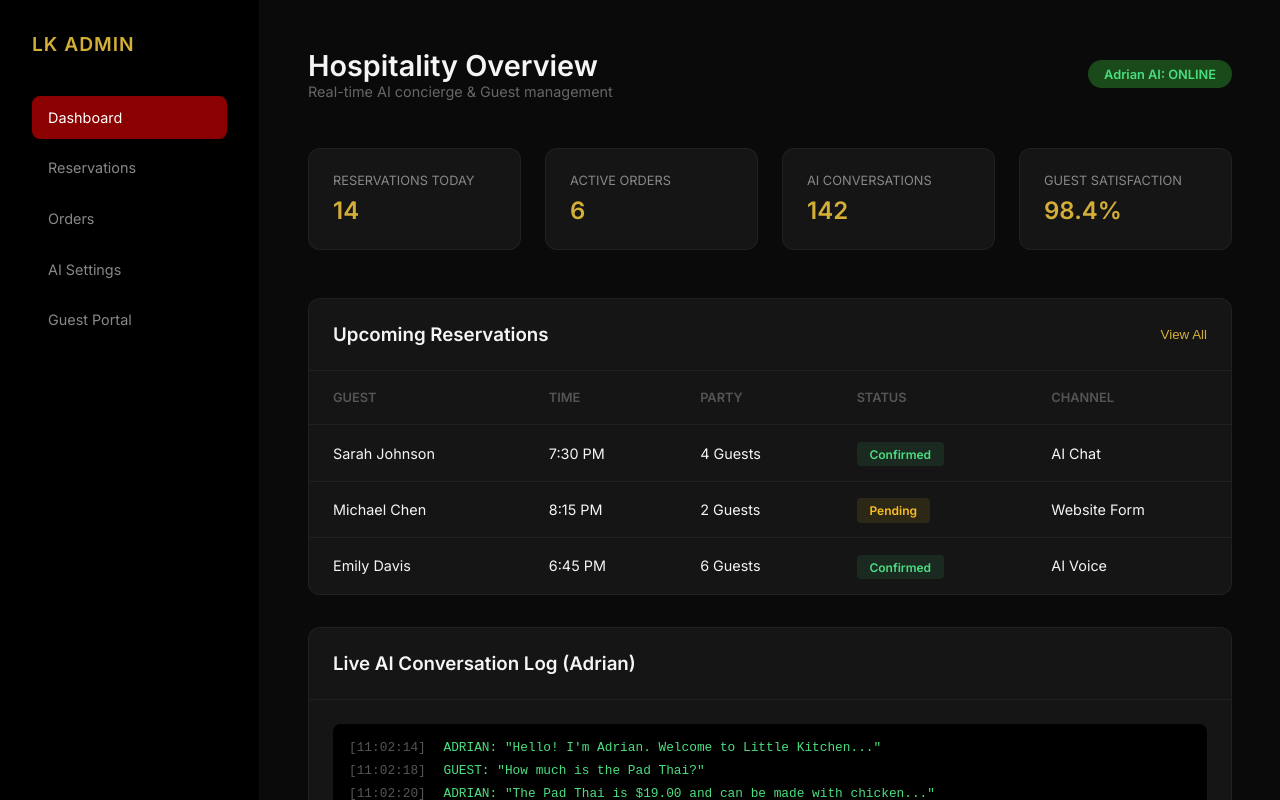
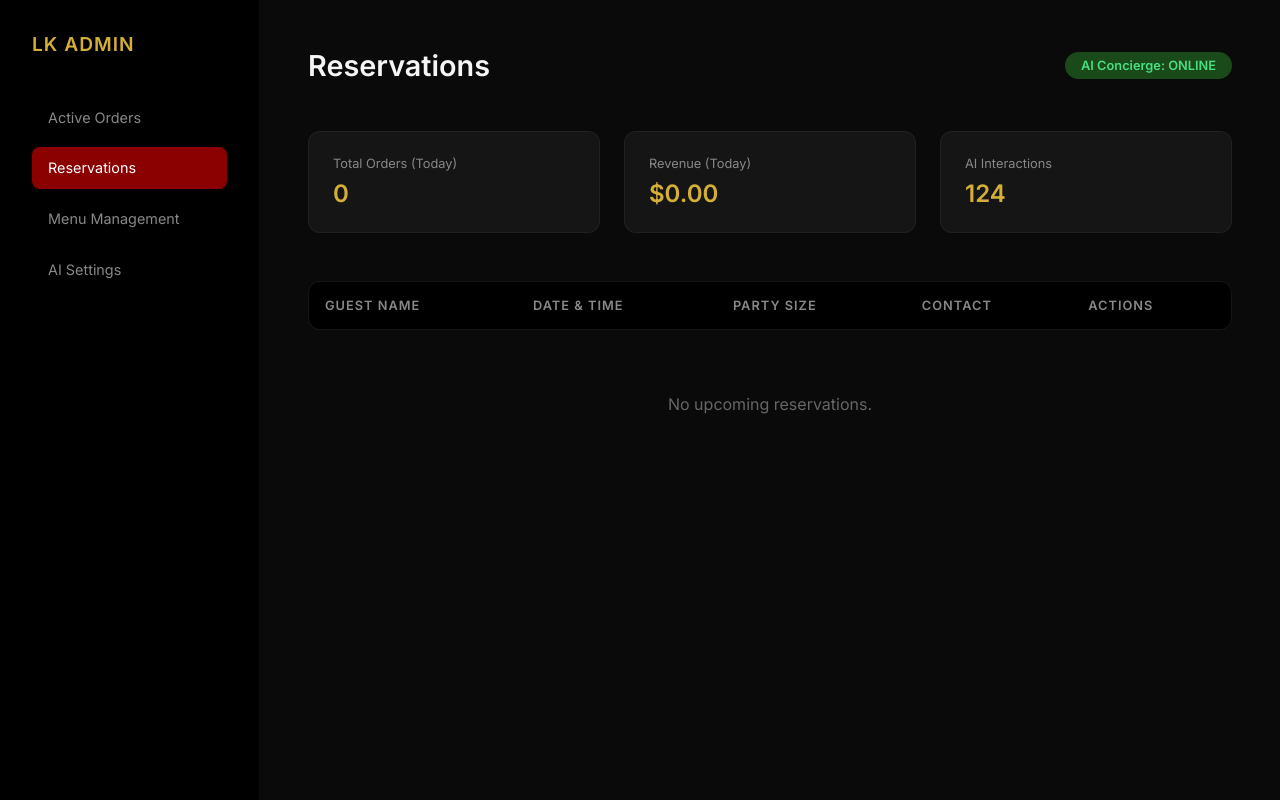
Before and after one commit to CodyF25/LK-Westport-AI-Production, a plain HTML site: page admin.html in a window 1280 px wide. Both pictures are taken after a click on the link "Reservations". Shown: the top 800 px of the page. Drawn offline with Linux system fonts and the light colour scheme.

Commit message:
Update admin.htmlFunctional Admin Dashboard with order and reservation management

```diff
--- a/admin.html
+++ b/admin.html
@@ -18,137 +18,200 @@
         * { margin: 0; padding: 0; box-sizing: border-box; }
         body { font-family: 'Inter', sans-serif; background: var(--bg-dark); color: var(--text-light); display: flex; min-height: 100vh; }
 
-        /* Sidebar */
         .sidebar { width: 260px; background: #000; border-right: 1px solid var(--glass); padding: 2rem; display: flex; flex-direction: column; }
         .sidebar h2 { color: var(--gold); font-size: 1.2rem; margin-bottom: 2.5rem; letter-spacing: 1px; }
-        .nav-item { padding: 0.8rem 1rem; margin-bottom: 0.5rem; border-radius: 8px; cursor: pointer; transition: 0.3s; font-size: 0.9rem; color: #888; text-decoration: none; }
+        .nav-item { padding: 0.8rem 1rem; margin-bottom: 0.5rem; border-radius: 8px; cursor: pointer; transition: 0.3s; font-size: 0.9rem; color: #888; text-decoration: none; display: block; }
         .nav-item.active { background: var(--dark-red); color: white; }
         .nav-item:hover:not(.active) { background: var(--glass); color: white; }
 
-        /* Main Content */
         .main-content { flex: 1; padding: 3rem; overflow-y: auto; }
         .header { display: flex; justify-content: space-between; align-items: center; margin-bottom: 3rem; }
         .header h1 { font-size: 1.8rem; }
         .status-pill { background: #1a4a1a; color: #4ade80; padding: 0.4rem 1rem; border-radius: 20px; font-size: 0.8rem; font-weight: 600; }
 
-        /* Stats Grid */
         .stats-grid { display: grid; grid-template-columns: repeat(auto-fit, minmax(200px, 1fr)); gap: 1.5rem; margin-bottom: 3rem; }
         .stat-card { background: var(--card-bg); padding: 1.5rem; border-radius: 12px; border: 1px solid var(--glass); }
-        .stat-card p { color: #888; font-size: 0.8rem; margin-bottom: 0.5rem; text-transform: uppercase; }
-        .stat-card h3 { font-size: 1.5rem; color: var(--gold); }
+        .stat-label { color: #888; font-size: 0.8rem; margin-bottom: 0.5rem; }
+        .stat-value { font-size: 1.5rem; font-weight: 600; color: var(--gold); }
 
-        /* Data Tables */
-        .section-card { background: var(--card-bg); border-radius: 12px; border: 1px solid var(--glass); margin-bottom: 2rem; overflow: hidden; }
-        .card-header { padding: 1.5rem; border-bottom: 1px solid var(--glass); display: flex; justify-content: space-between; align-items: center; }
-        .table { width: 100%; border-collapse: collapse; }
-        .table th { text-align: left; padding: 1.2rem 1.5rem; font-size: 0.8rem; color: #555; text-transform: uppercase; }
-        .table td { padding: 1.2rem 1.5rem; font-size: 0.9rem; border-top: 1px solid var(--glass); }
-        .badge { padding: 0.3rem 0.8rem; border-radius: 4px; font-size: 0.75rem; font-weight: 600; }
-        .badge.confirmed { background: rgba(74, 222, 128, 0.1); color: #4ade80; }
-        .badge.pending { background: rgba(251, 191, 36, 0.1); color: #fbbf24; }
+        .data-table { width: 100%; border-collapse: collapse; background: var(--card-bg); border-radius: 12px; overflow: hidden; border: 1px solid var(--glass); }
+        .data-table th { text-align: left; padding: 1rem; background: #000; color: #888; font-size: 0.8rem; text-transform: uppercase; letter-spacing: 1px; }
+        .data-table td { padding: 1rem; border-top: 1px solid var(--glass); font-size: 0.9rem; }
+        .data-table tr:hover { background: rgba(255,255,255,0.02); }
 
-        /* AI Monitor */
-        .ai-log { background: #000; padding: 1rem; border-radius: 8px; font-family: monospace; font-size: 0.8rem; color: #4ade80; height: 200px; overflow-y: auto; }
-        .log-entry { margin-bottom: 0.5rem; }
-        .log-time { color: #555; margin-right: 10px; }
+        .order-id { font-family: monospace; color: var(--gold); font-weight: 600; }
+        .status-badge { padding: 0.25rem 0.75rem; border-radius: 4px; font-size: 0.75rem; font-weight: 600; }
+        .status-pending { background: #3b2b00; color: #fbbf24; }
+        .status-complete { background: #1a4a1a; color: #4ade80; }
+
+        .btn-action { background: var(--glass); color: #ccc; border: 1px solid #333; padding: 0.4rem 0.8rem; border-radius: 4px; cursor: pointer; font-size: 0.8rem; margin-right: 0.5rem; }
+        .btn-action:hover { border-color: var(--gold); color: white; }
+
+        .empty-state { text-align: center; padding: 4rem; color: #666; }
     </style>
 </head>
 <body>
     <div class="sidebar">
-        <h2>LK ADMIN</h2>
-        <a href="#" class="nav-item active">Dashboard</a>
-        <a href="#" class="nav-item">Reservations</a>
-        <a href="#" class="nav-item">Orders</a>
-        <a href="#" class="nav-item">AI Settings</a>
-        <a href="#" class="nav-item">Guest Portal</a>
-        <div style="margin-top: auto;">
-            <a href="index.html" class="nav-item">View Website</a>
+        <h2 onclick="location.href='index.html'" style="cursor:pointer">LK ADMIN</h2>
+        <a href="#" class="nav-item active" onclick="showSection('orders')">Active Orders</a>
+        <a href="#" class="nav-item" onclick="showSection('reservations')">Reservations</a>
+        <a href="#" class="nav-item" onclick="showSection('menu')">Menu Management</a>
+        <a href="#" class="nav-item" onclick="showSection('settings')">AI Settings</a>
+    </div>
+
+    <div class="main-content">
+        <div class="header">
+            <h1 id="section-title">Active Orders</h1>
+            <div class="status-pill">AI Concierge: ONLINE</div>
+        </div>
+
+        <div class="stats-grid">
+            <div class="stat-card">
+                <div class="stat-label">Total Orders (Today)</div>
+                <div id="stat-orders" class="stat-value">0</div>
+            </div>
+            <div class="stat-card">
+                <div class="stat-label">Revenue (Today)</div>
+                <div id="stat-revenue" class="stat-value">$0.00</div>
+            </div>
+            <div class="stat-card">
+                <div class="stat-label">AI Interactions</div>
+                <div class="stat-value">124</div>
             </div>
         </div>
 
-    <main class="main-content">
-        <header class="header">
-            <div>
-                <h1>Hospitality Overview</h1>
-                <p style="color: #666; font-size: 0.9rem;">Real-time AI concierge & Guest management</p>
+        <div id="orders-view">
+            <table class="data-table">
+                <thead>
+                    <tr>
+                        <th>Order ID</th>
+                        <th>Time</th>
+                        <th>Items</th>
+                        <th>Total</th>
+                        <th>Status</th>
+                        <th>Actions</th>
+                    </tr>
+                </thead>
+                <tbody id="orders-body"></tbody>
+            </table>
+            <div id="no-orders" class="empty-state">No active orders found.</div>
         </div>
-            <div class="status-pill">Adrian AI: ONLINE</div>
-        </header>
 
-        <div class="stats-grid">
-            <div class="stat-card">
-                <p>Reservations Today</p>
-                <h3>14</h3>
-            </div>
-            <div class="stat-card">
-                <p>Active Orders</p>
-                <h3>6</h3>
-            </div>
-            <div class="stat-card">
-                <p>AI Conversations</p>
-                <h3>142</h3>
-            </div>
-            <div class="stat-card">
-                <p>Guest Satisfaction</p>
-                <h3>98.4%</h3>
+        <div id="reservations-view" style="display:none">
+            <table class="data-table">
+                <thead>
+                    <tr>
+                        <th>Guest Name</th>
+                        <th>Date & Time</th>
+                        <th>Party Size</th>
+                        <th>Contact</th>
+                        <th>Actions</th>
+                    </tr>
+                </thead>
+                <tbody id="res-body"></tbody>
+            </table>
+            <div id="no-res" class="empty-state">No upcoming reservations.</div>
         </div>
     </div>
 
-        <div class="section-card">
-            <div class="card-header">
-                <h3>Upcoming Reservations</h3>
-                <button style="background:none; border:none; color:var(--gold); cursor:pointer;">View All</button>
-            </div>
-            <table class="table">
-                <thead>
+    <script>
+        function showSection(name) {
+            document.querySelectorAll('.nav-item').forEach(item => item.classList.remove('active'));
+            const activeItem = [...document.querySelectorAll('.nav-item')].find(i => i.innerText.toLowerCase().includes(name));
+            if (activeItem) activeItem.classList.add('active');
+
+            document.getElementById('section-title').innerText = name.charAt(0).toUpperCase() + name.slice(1);
+            document.getElementById('orders-view').style.display = name === 'orders' ? 'block' : 'none';
+            document.getElementById('reservations-view').style.display = name === 'reservations' ? 'block' : 'none';
+
+            if (name === 'orders') loadOrders();
+            if (name === 'reservations') loadReservations();
+        }
+
+        function loadOrders() {
+            const orders = JSON.parse(localStorage.getItem('lk_orders')) || [];
+            const tbody = document.getElementById('orders-body');
+            tbody.innerHTML = '';
+
+            let totalRevenue = 0;
+            document.getElementById('stat-orders').innerText = orders.length;
+
+            if (orders.length === 0) {
+                document.getElementById('no-orders').style.display = 'block';
+            } else {
+                document.getElementById('no-orders').style.display = 'none';
+                orders.reverse().forEach(order => {
+                    totalRevenue += order.total;
+                    const row = `
                         <tr>
-                        <th>Guest</th>
-                        <th>Time</th>
-                        <th>Party</th>
-                        <th>Status</th>
-                        <th>Channel</th>
+                            <td class="order-id">${order.id}</td>
+                            <td>${order.time}</td>
+                            <td>${order.items.length} items</td>
+                            <td>$${order.total.toFixed(2)}</td>
+                            <td><span class="status-badge ${order.status === 'Pending' ? 'status-pending' : 'status-complete'}">${order.status}</span></td>
+                            <td>
+                                <button class="btn-action" onclick="updateStatus('${order.id}', 'Complete')">Complete</button>
+                                <button class="btn-action" onclick="deleteOrder('${order.id}')">Delete</button>
+                            </td>
                         </tr>
-                </thead>
-                <tbody>
+                    `;
+                    tbody.innerHTML += row;
+                });
+            }
+            document.getElementById('stat-revenue').innerText = '$' + totalRevenue.toFixed(2);
+        }
+
+        function loadReservations() {
+            const res = JSON.parse(localStorage.getItem('lk_reservations')) || [];
+            const tbody = document.getElementById('res-body');
+            tbody.innerHTML = '';
+
+            if (res.length === 0) {
+                document.getElementById('no-res').style.display = 'block';
+            } else {
+                document.getElementById('no-res').style.display = 'none';
+                res.forEach(r => {
+                    const row = `
                         <tr>
-                        <td>Sarah Johnson</td>
-                        <td>7:30 PM</td>
-                        <td>4 Guests</td>
-                        <td><span class="badge confirmed">Confirmed</span></td>
-                        <td>AI Chat</td>
+                            <td style="font-weight:600">${r.name}</td>
+                            <td>${r.date} at ${r.time}</td>
+                            <td>${r.guests} guests</td>
+                            <td>${r.phone}</td>
+                            <td>
+                                <button class="btn-action">Confirm</button>
+                                <button class="btn-action" onclick="deleteRes('${r.id}')">Cancel</button>
+                            </td>
                         </tr>
-                    <tr>
-                        <td>Michael Chen</td>
-                        <td>8:15 PM</td>
-                        <td>2 Guests</td>
-                        <td><span class="badge pending">Pending</span></td>
-                        <td>Website Form</td>
-                    </tr>
-                    <tr>
-                        <td>Emily Davis</td>
-                        <td>6:45 PM</td>
-                        <td>6 Guests</td>
-                        <td><span class="badge confirmed">Confirmed</span></td>
-                        <td>AI Voice</td>
-                    </tr>
-                </tbody>
-            </table>
-        </div>
+                    `;
+                    tbody.innerHTML += row;
+                });
+            }
+        }
 
-        <div class="section-card">
-            <div class="card-header">
-                <h3>Live AI Conversation Log (Adrian)</h3>
-            </div>
-            <div style="padding: 1.5rem;">
-                <div class="ai-log">
-                    <div class="log-entry"><span class="log-time">[11:02:14]</span> ADRIAN: "Hello! I'm Adrian. Welcome to Little Kitchen..."</div>
-                    <div class="log-entry"><span class="log-time">[11:02:18]</span> GUEST: "How much is the Pad Thai?"</div>
-                    <div class="log-entry"><span class="log-time">[11:02:20]</span> ADRIAN: "The Pad Thai is $19.00 and can be made with chicken..."</div>
-                    <div class="log-entry"><span class="log-time">[11:04:45]</span> SYSTEM: New Reservation Request processed for [Sarah Johnson]</div>
-                    <div class="log-entry"><span class="log-time">[11:05:01]</span> ADRIAN: "I've booked your table for 7:30 PM. See you then!"</div>
-                </div>
-            </div>
-        </div>
-    </main>
+        function updateStatus(id, status) {
+            let orders = JSON.parse(localStorage.getItem('lk_orders')) || [];
+            orders = orders.map(o => o.id === id ? {...o, status} : o);
+            localStorage.setItem('lk_orders', JSON.stringify(orders));
+            loadOrders();
+        }
+
+        function deleteOrder(id) {
+            if (!confirm('Are you sure?')) return;
+            let orders = JSON.parse(localStorage.getItem('lk_orders')) || [];
+            orders = orders.filter(o => o.id !== id);
+            localStorage.setItem('lk_orders', JSON.stringify(orders));
+            loadOrders();
+        }
+
+        function deleteRes(id) {
+            if (!confirm('Cancel reservation?')) return;
+            let res = JSON.parse(localStorage.getItem('lk_reservations')) || [];
+            res = res.filter(r => r.id !== id);
+            localStorage.setItem('lk_reservations', JSON.stringify(res));
+            loadReservations();
+        }
+
+        loadOrders();
+    </script>
 </body>
 </html>
```
Lines whose indentation alone changed are shown as unchanged.
